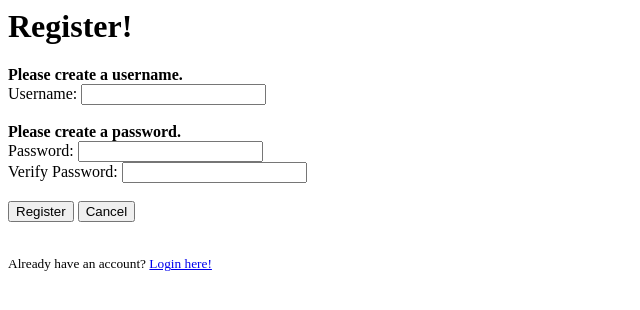
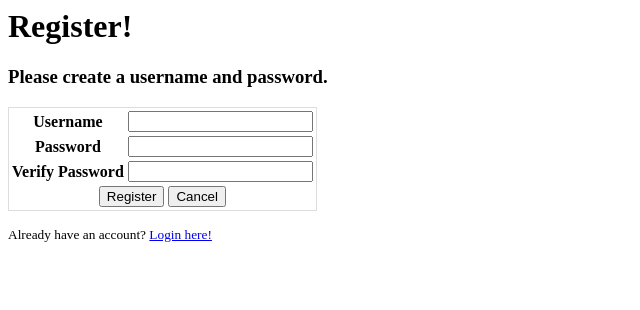
Before and after one commit to stuycs-softdev/proj2-pd7-05-CartWheels, a Flask app: template templates/register.html in a window 1280 px wide. Shown: the top 310 px of the page, without its empty margins (0-640 px from the left). Run offline with Flask 2, Linux system fonts and the light colour scheme; the template is opened without the code that fills it, so the values that code supplies are empty; parts of the project's set-up code (start-up, migrations or seed data) failed here and were passed over.

Commit message:
Update templates

```diff
--- a/templates/register.html
+++ b/templates/register.html
@@ -1,21 +1,32 @@
-<h1>Register!</h1>
+<html>
+  <h1>Register!</h1>
+  <h3>Please create a username and password.</h3>
+  <form method="POST">
+    <table class="table" style="border:1px solid rgb(221,221,221)">
 
-<form method="POST">
-<b>Please create a username.</b>
-<br>
-Username: <input type="text" name="username"> <font color=red><sub>{{usererror}}</sub></font>
-<br>
-<br>
-<b>Please create a password.</b>
-<br>
-Password: <input type="password" name="password">
-<br>
-Verify Password: <input type="password" name="confirm"> <font color=red><sub>{{passerror}}</sub></font>
-<br>
-<br>
-<input type="submit" name="button" value="Register">
-<input type="submit" name="button" value="Cancel">
+      <tr class="active">
+	<th>Username</th>
+	<td><input type="text" name="username"> <font color=red><sub>{{usererror}}</sub></font></td>
+      </tr>
 
-</form>
-<br>
-<sub>Already have an account? <a href="login.html">Login here!<a></sub>
+      <tr class="active">
+	<th>Password</th>
+	<td><input type="password" name="password"></td>
+      </tr>
+
+      <tr>
+	<th>Verify Password</th>
+	<td><input type="password" name="confirm"> <font color=red><sub>{{passerror}}</sub></font></td>
+      </tr>
+
+      <tr class="active">
+	<td colspan="2" style="text-align:center">
+	  <input type="submit" name="button" value="Register">
+	  <input type="submit" name="button" value="Cancel">
+	</td>
+      </tr>
+
+    </table>
+  </form>
+  <sub>Already have an account? <a href="login.html">Login here!<a></sub>
+</html>
```
Also changed, not shown: templates/changeinfo.html (+22 -11 lines), templates/login.html (+19 -13 lines).
